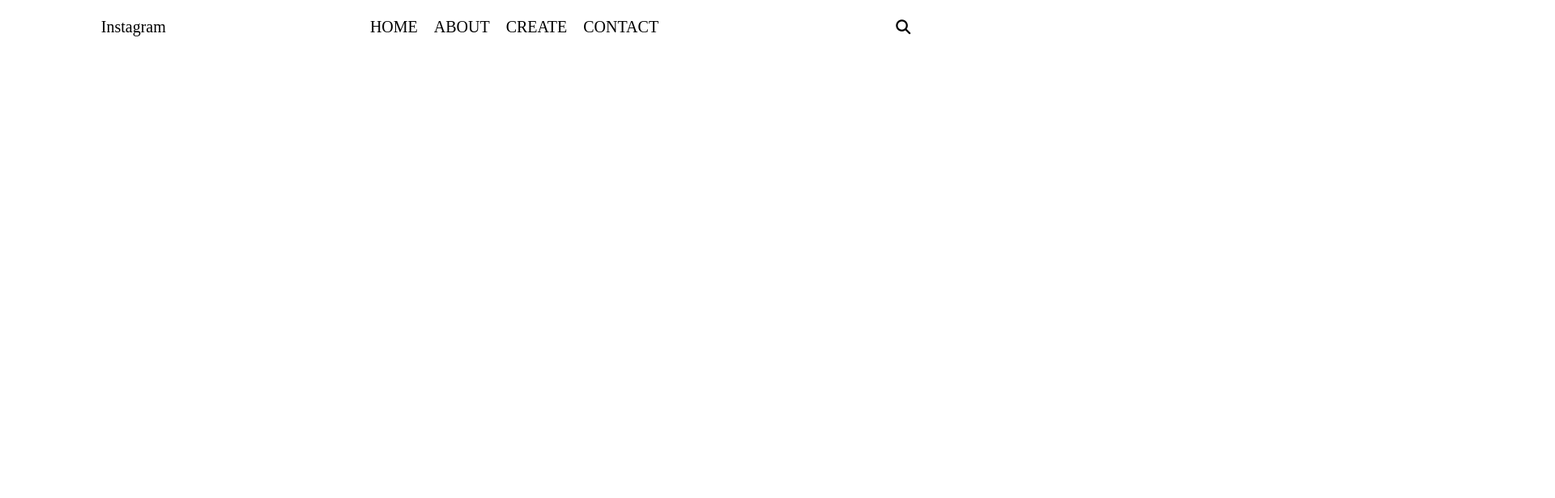
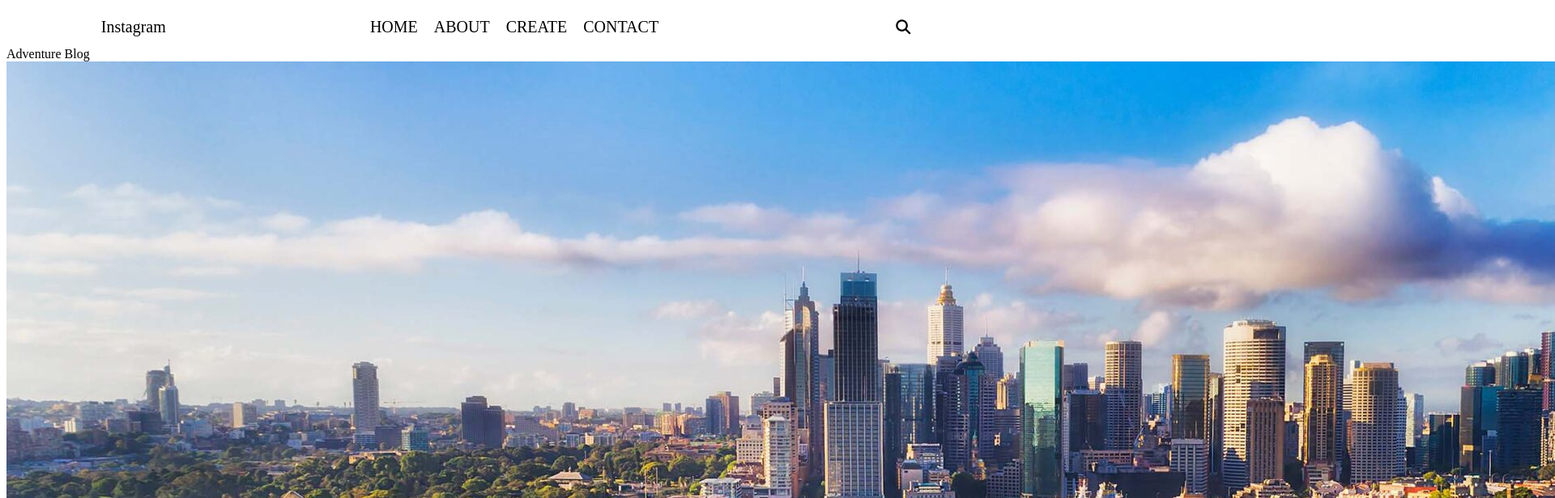
Before and after one commit to Mitchellj04/phase-2-project, a React (Create React App) app: page / in a window 1280 px wide. Shown: the top 616 px of the page at 81% size, 1920 px wide, since content can reach past the window. Built offline with nearby package versions, Linux system fonts and the light colour scheme.

Commit message:
Header Added

```diff
--- a/src/App.js
+++ b/src/App.js
@@ -1,9 +1,11 @@
 import NavBar from "./component/NavBar/NavBar";
+import Home from "./component/Pages/Home";
 
 function App() {
   return (
     <>
       <NavBar />
+      <Home />
     </>
   )
 }
--- a/src/component/Header/Header.js
+++ b/src/component/Header/Header.js
@@ -8,7 +8,7 @@ const Header = () => {
             <span className='headerfirst'> Adventure </span>
             <span className='headersecond'> Blog </span>
         </div>
-        <img className='headerImg' src="headerIMG.jpg"/>
+        <img className='headerImg' src="/Images/headerIMG.jpg"/>
     </div>
   )
 }
--- a/src/component/Pages/Home.js
+++ b/src/component/Pages/Home.js
@@ -1,4 +1,5 @@
 import React from 'react'
+import Header from '../Header/Header'
 
 const Home = () => {
   return (
```
